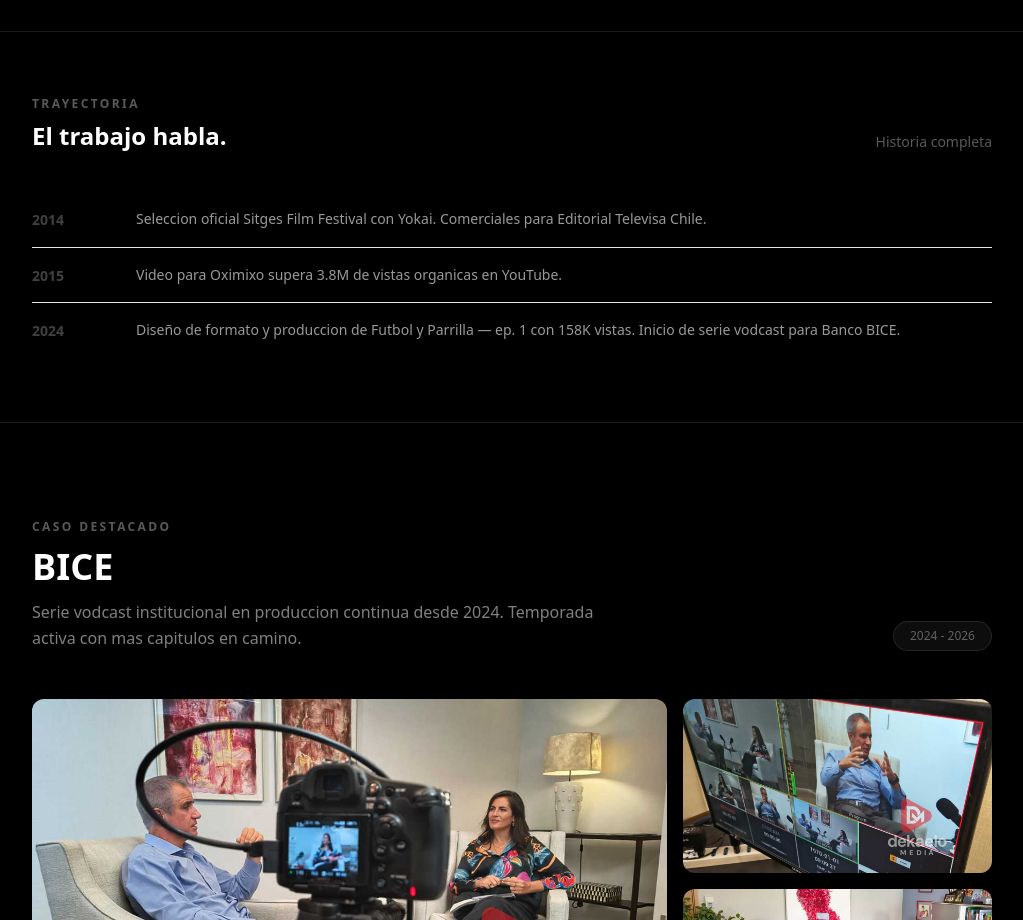
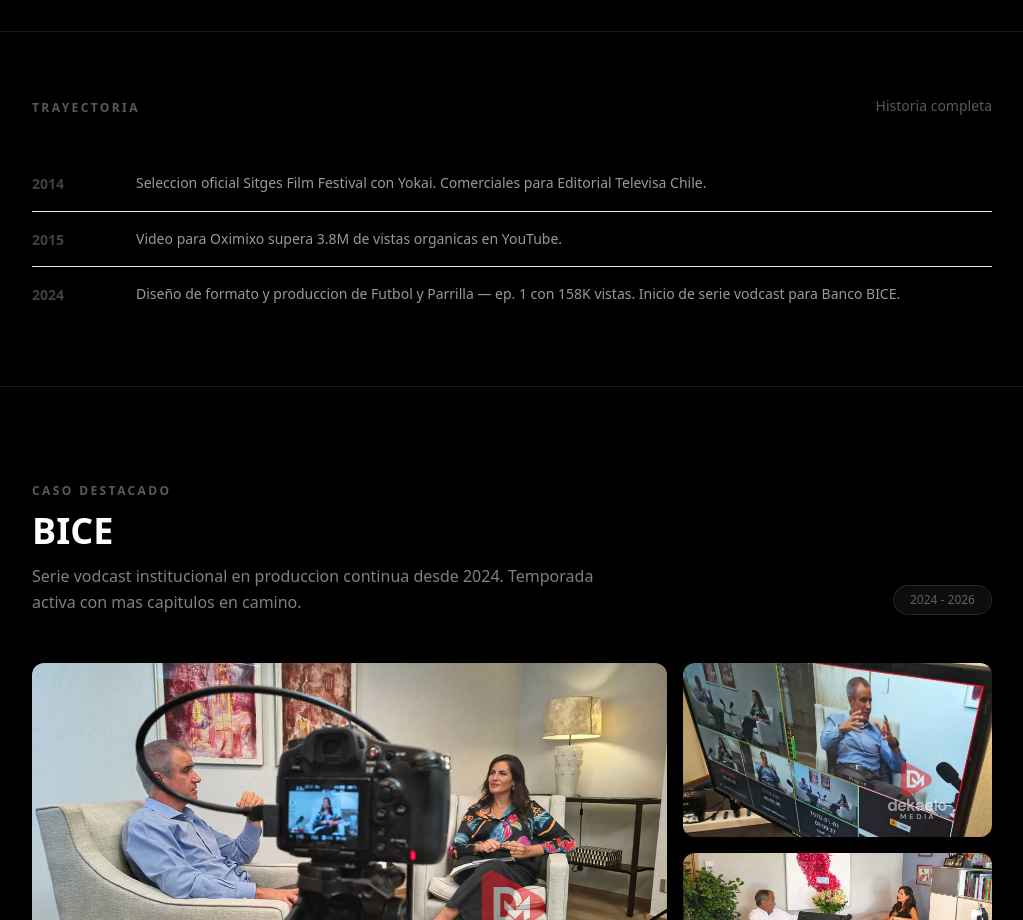
Before and after one commit to TronxGroup/Dekaelo-Media, a Next.js app: page / in a window 1280 px wide. Shown: the part 2040-2960 px from the top of the page, without its empty margins (128-1151 px from the left). Built offline with nearby package versions, Linux system fonts and the light colour scheme.

Commit message:
Update page.tsx

```diff
--- a/app/page.tsx
+++ b/app/page.tsx
@@ -237,8 +237,7 @@ export default function Page() {
     <div className="flex items-end justify-between gap-4 mb-10">
       <div>
         <Eyebrow>Trayectoria</Eyebrow>
-        <h2 className="mt-2 text-2xl font-semibold">El trabajo habla.</h2>
-      </div>
+        </div>
       <Link href="/quienes-somos" className="text-sm text-white/35 transition hover:text-white">
         Historia completa
       </Link>
```
